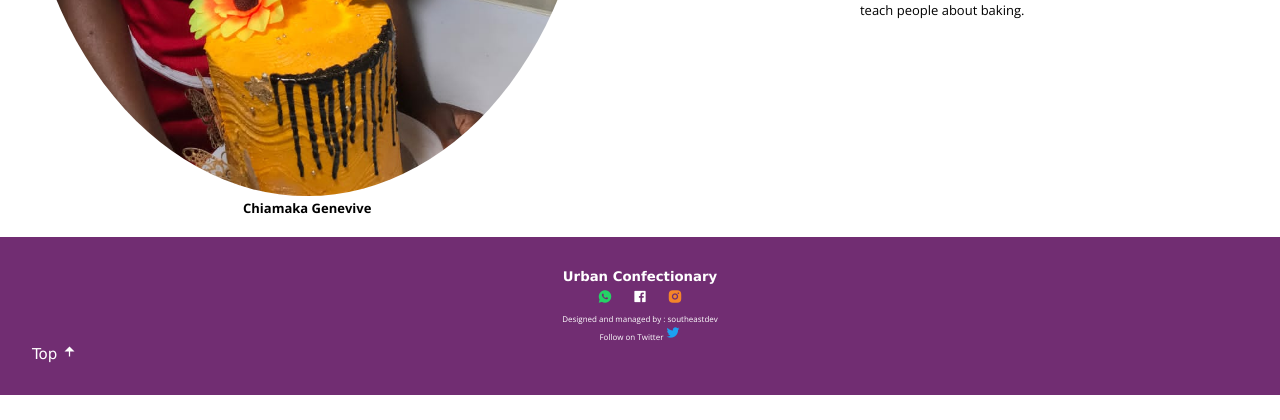
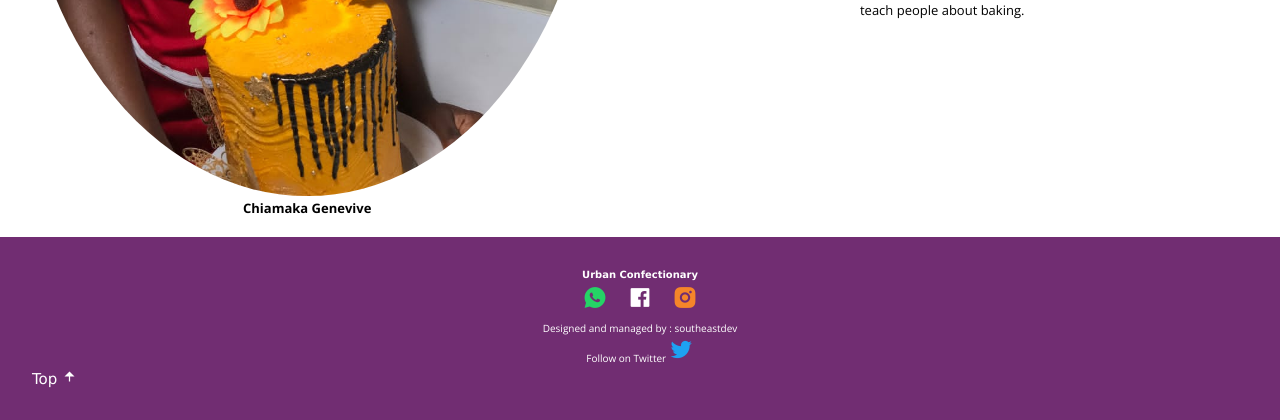
Before and after one commit to Nwafor6/urbanconfection-business-website, a Django app: page /about-us/ in a window 1280 px wide. Shown: the part 677-1097 px from the top of the page. Before the commit the page ends 1072 px from the top, so only its background shows below. Run offline with Django 3.2, Linux system fonts and the light colour scheme.

Commit message:
increased the bottons at the index page

```diff
--- a/static/css/style.css
+++ b/static/css/style.css
@@ -15,6 +15,7 @@ html, body{
     overflow-x: hidden;
     width: 100%;
     position: relative;
+    scroll-behavior: smooth;
 
 
 
@@ -170,7 +171,7 @@ header{
     text-decoration: none;
     font-weight: bold;
     background-color: #EA6060;
-    font-size: 10px;
+    font-size: 15px;
     padding: 5px;
     transition: 1s all;
     position: relative;
@@ -305,8 +306,13 @@ header{
     text-decoration: none;
     font-weight: bold;
     background-color: #EA6060;
-    font-size: 10px;
+    font-size: 15px;
     padding: 5px;
+    transition: 1s all;
+
+}
+.read-more a:hover{
+     background-color: #fa7d09;
 }
 
 .we-are-urban .we-are-urban-image{
@@ -393,6 +399,7 @@ header{
 .product-price{
     text-align: center;
     color: hotpink;
+    font-size: 17px;
     font-weight: bold;
     transition: 1s all;
     padding: 9px;
@@ -483,7 +490,7 @@ input[type=submit]:hover{
     justify-content: center;
     align-items: center;
     grid-gap: 10px;
-    font-size: 15px;
+    font-size: 25px;
 
 }
 .ficons li{
--- a/templates/partials/base.html
+++ b/templates/partials/base.html
@@ -54,10 +54,6 @@
                     <span aria-hidden="true" id="close-btn" >&times;</span>
                   </button>
                 </div>
-                <!-- <div class="success-msg" style="color: #155724;background-color: #d4edda; border-color: #c3e6cb; display:grid; grid-template-columns: repeat(2, 1fr); justify-content: space-between;">
-                    <p style="display: inline;"><strong>{{ message }}</strong></p>
-                    <button class="close-btn" style="border: none; align-self: flex-end;"> <i class="ri-close-line"></i></button>
-                </div> -->
             </li>
             {% endfor %}
         </ul>
@@ -68,30 +64,14 @@
 
      <!-- footer  -->
      <div class="footer-container">
-        <div class="fheadng" style="text-align:center;"><h5>Urban Confectionary</h5></div>
+        <div class="fheadng" style="text-align:center;font-size: 12px;"><h5>Urban Confectionary</h5></div>
         <ul class="ficons">
-                        <li><a href="https://whatsapp.com" target="blank"><i class="ri-whatsapp-fill w-link"></i></a></li>
-                         <li><a href="https://facebook.com" target="blank"><i class="ri-facebook-box-fill f-link"></i></a></li>
-                          <li><a href="https://instagram.com" target="blank"><i class="ri-instagram-fill i-link"></i></a></li>
-                    </ul>
-        <!-- <div class="row">
-            <div class="f-content">
-                <div class="fheadng"><h3>Urban Confectionary</h3></div>
-                <div class="fbody">
-                    <ul class="ficons">
-                        <li><a href="https://whatsapp.com" target="blank"><i class="ri-whatsapp-fill w-link"></i></a></li>
-                         <li><a href="https://facebook.com" target="blank"><i class="ri-facebook-box-fill f-link"></i></a></li>
-                          <li><a href="https://instagram.com" target="blank"><i class="ri-instagram-fill i-link"></i></a></li>
-                    </ul>
-                </div>
-            </div> -->
-        <!--   <div class="map">
-                <iframe src="https://www.google.com/maps/embed?pb=!1m18!1m12!1m3!1d1171084.2401368008!2d2.571041373479435!3d6.3732223552110545!2m3!1f0!2f0!3f0!3m2!1i1024!2i768!4f13.1!3m3!1m2!1s0x103b8b2ae68280c1%3A0xdc9e87a367c3d9cb!2sLagos!5e0!3m2!1sen!2sng!4v1654112325490!5m2!1sen!2sng" width="250" height="200" style="border:0;" allowfullscreen="" loading="lazy" referrerpolicy="no-referrer-when-downgrade"></iframe>
-
-             </div>
-        </div> -->
-        <p style="font-size: 8px; text-align: center;">Designed and managed by : southeastdev</p>
-         <p style="font-size: 8px; text-align: center;">Follow on Twitter <a href="https://twitter.com/southeastdev" class="" style="text-decoration: none;color: #1DA1F2; font-size: 15px;" target="blank"> <i class="ri-twitter-fill"></i></a></p>
+            <li><a href="https://whatsapp.com" target="blank"><i class="ri-whatsapp-fill w-link"></i></a></li>
+            <li><a href="https://facebook.com" target="blank"><i class="ri-facebook-box-fill f-link"></i></a></li>
+            <li><a href="https://instagram.com" target="blank"><i class="ri-instagram-fill i-link"></i></a></li>
+        </ul>
+        <p style="font-size: 10px; text-align: center;">Designed and managed by : southeastdev</p>
+         <p style="font-size: 10px; text-align: center;">Follow on Twitter <a href="https://twitter.com/southeastdev" class="" style="text-decoration: none;color: #1DA1F2; font-size: 25px;" target="blank"> <i class="ri-twitter-fill t-link"></i></a></p>
          <a href="#top" style="text-decoration:none; font-size: 15px; color: white;">Top <i class="ri-arrow-up-fill" style="color:white;"></i></a>
     </div>
     <script src="{% static 'js/main.js'%}"></script>
```
